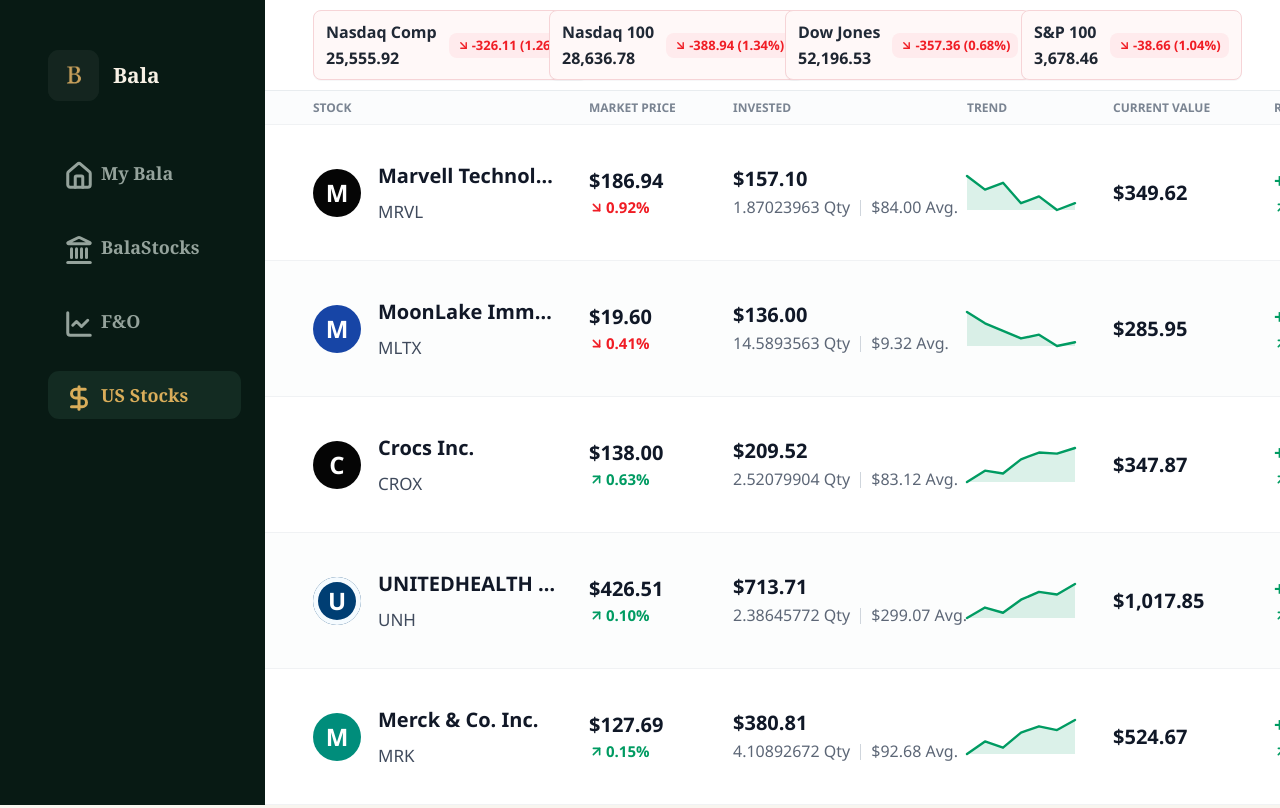
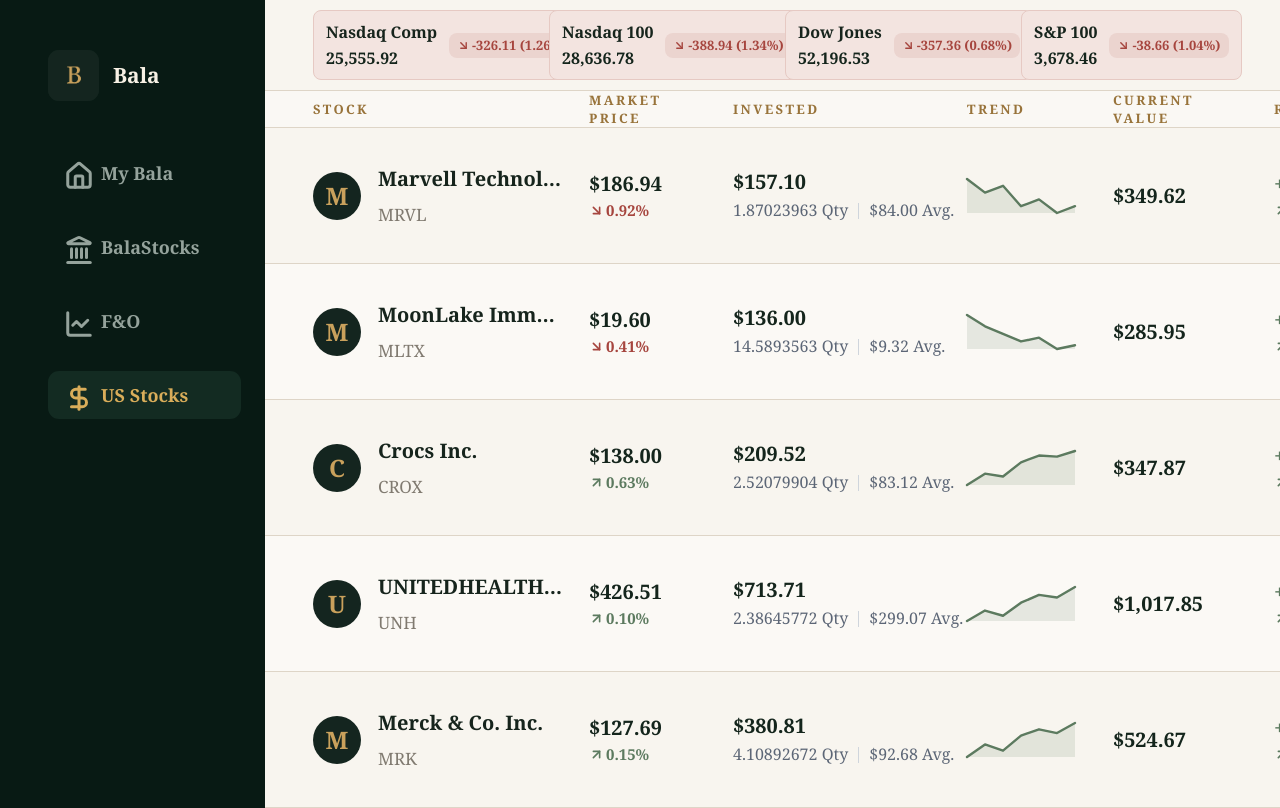
Before and after one commit to balajiekk/portfolio-pilot, a React (Vite) app: page /portfolio-pilot/investments/us-stocks/my-us-stocks in a window 1280 px wide. Built offline with nearby package versions, Linux system fonts and the light colour scheme.

Commit message:
Refine US stocks wealth styling

```diff
--- a/src/features/dashboard/Dashboard.tsx
+++ b/src/features/dashboard/Dashboard.tsx
@@ -189,7 +189,9 @@
           <span>Current Value</span>
           <button className="holding-sort-button" type="button" onClick={toggleReturnsSort}>
             Returns
-            <span aria-hidden="true">{sortDirection === "desc" ? "High" : "Low"}</span>
+            <span className="sr-only">
+              , sorted {sortDirection === "desc" ? "highest first" : "lowest first"}
+            </span>
           </button>
         </div>
 
--- a/src/styles/globals.css
+++ b/src/styles/globals.css
@@ -561,7 +561,9 @@
 
 .stocks-dashboard {
   min-height: 100%;
-  background: var(--bg);
+  background: var(--wealth-cream);
+  color: var(--wealth-text-primary);
+  font-family: var(--font-serif);
 }
 
 .market-strip {
@@ -571,9 +573,9 @@
   gap: 16px;
   grid-template-columns: repeat(4, minmax(220px, 1fr));
   overflow-x: auto;
-  padding: 10px 48px;
-  border-bottom: 1px solid var(--line);
-  background: var(--bg);
+  padding: 10px var(--space-12);
+  border-bottom: 1px solid var(--wealth-line);
+  background: var(--wealth-cream);
 }
 
 .market-index {
@@ -583,21 +585,21 @@
   justify-content: space-between;
   gap: 12px;
   padding: 10px 12px;
-  border: 1px solid var(--line);
-  border-radius: 8px;
-  background: #fbfcfd;
-  box-shadow: 0 1px 0 rgba(17, 24, 39, 0.03);
+  border: 1px solid var(--wealth-line);
+  border-radius: var(--radius-sm);
+  background: var(--wealth-card-bg);
+  box-shadow: none;
   white-space: nowrap;
 }
 
 .market-index--up {
-  border-color: #cdebdc;
-  background: #f8fffb;
+  border-color: #d3dece;
+  background: var(--wealth-positive-bg);
 }
 
 .market-index--down {
-  border-color: #f6d4d7;
-  background: #fff8f8;
+  border-color: #e6c9c3;
+  background: var(--wealth-negative-bg);
 }
 
 .market-index--skeleton {
@@ -612,13 +614,13 @@
 }
 
 .market-index__name {
-  color: #202936;
+  color: var(--wealth-text-row);
   font-size: 16px;
   font-weight: 750;
 }
 
 .market-index__value {
-  color: #1e2530;
+  color: var(--wealth-text-primary);
   font-size: 16px;
   font-weight: 650;
 }
@@ -631,11 +633,11 @@
 }
 
 .market-index__badge--up {
-  background: var(--color-positive-soft);
+  background: rgba(92, 122, 95, 0.12);
 }
 
 .market-index__badge--down {
-  background: var(--color-negative-soft);
+  background: rgba(166, 69, 62, 0.1);
 }
 
 .market-index__badge .trend {
@@ -657,15 +659,15 @@
 }
 
 .trend--up {
-  color: var(--color-positive);
+  color: var(--wealth-positive-text);
 }
 
 .trend--down {
-  color: var(--color-negative);
+  color: var(--wealth-negative-text);
 }
 
 .holdings-surface {
-  background: var(--bg);
+  background: var(--wealth-cream);
 }
 
 .holding-row {
@@ -680,25 +682,26 @@
     minmax(120px, 0.55fr)
     minmax(135px, 0.7fr)
     minmax(135px, 0.7fr);
-  padding: 0 48px;
-  border-bottom: 1px solid var(--line-soft);
+  padding: 0 var(--space-12);
+  border-bottom: 1px solid var(--wealth-line);
 }
 
 .holding-row:nth-child(odd):not(.holding-row--header) {
-  background: #fcfdfd;
+  background: rgba(255, 255, 255, 0.34);
 }
 
 .holding-row:not(.holding-row--header):hover {
-  background: #f8fbfa;
+  background: rgba(255, 255, 255, 0.52);
 }
 
 .holding-row--header {
   min-height: 34px;
-  background: var(--surface);
-  color: #7a8492;
-  font-size: 12px;
-  font-weight: 750;
-  letter-spacing: 0;
+  background: rgba(255, 255, 255, 0.28);
+  color: var(--wealth-gold-dark);
+  font-family: var(--font-serif);
+  font-size: 13px;
+  font-weight: 650;
+  letter-spacing: 2.4px;
   text-transform: uppercase;
 }
 
@@ -707,24 +710,16 @@
   width: max-content;
   align-items: center;
   gap: 8px;
-  color: #7a8492;
-  font-size: 12px;
-  font-weight: 750;
-  letter-spacing: 0;
+  color: var(--wealth-gold-dark);
+  font-family: var(--font-serif);
+  font-size: 13px;
+  font-weight: 650;
+  letter-spacing: 2.4px;
   text-transform: uppercase;
 }
 
 .holding-sort-button:hover {
-  color: #101827;
-}
-
-.holding-sort-button span {
-  padding: 3px 6px;
-  border-radius: 8px;
-  color: var(--color-brand);
-  background: var(--color-brand-soft);
-  font-size: 11px;
-  text-transform: none;
+  color: var(--wealth-text-heading);
 }
 
 .holding-row--skeleton {
@@ -746,28 +741,19 @@
   place-items: center;
   overflow: hidden;
   border-radius: 50%;
-  color: #ffffff;
+  color: var(--wealth-avatar-text);
   font-size: 24px;
   font-weight: 850;
   line-height: 1;
+  background: var(--wealth-avatar-bg);
 }
 
-.stock-logo--navy {
-  background: var(--navy);
-  box-shadow: inset 0 0 0 5px #f5fbff;
-}
-
-.stock-logo--black {
-  background: #050505;
-}
-
-.stock-logo--teal {
-  background: #008d7b;
-}
-
+.stock-logo--navy,
+.stock-logo--black,
+.stock-logo--teal,
 .stock-logo--blue {
-  background: #1745a6;
-  color: #ffffff;
+  background: var(--wealth-avatar-bg);
+  color: var(--wealth-avatar-text);
 }
 
 .stock-identity__text {
@@ -777,7 +763,7 @@
 .stock-identity__text h2 {
   max-width: 300px;
   overflow: hidden;
-  color: #111827;
+  color: var(--wealth-text-row);
   font-size: 20px;
   font-weight: 650;
   letter-spacing: 0;
@@ -789,7 +775,7 @@
 .stock-identity__text span {
   display: inline-block;
   margin-top: 12px;
-  color: #3f4a5c;
+  color: var(--wealth-text-subtle);
   font-size: 17px;
 }
 
@@ -797,11 +783,11 @@
   display: grid;
   justify-items: start;
   gap: 8px;
-  color: #111827;
+  color: var(--wealth-text-primary);
 }
 
 .holding-cell strong {
-  color: #101827;
+  color: var(--wealth-text-primary);
   font-size: 20px;
   font-weight: 650;
   line-height: 1.1;
@@ -809,7 +795,7 @@
 }
 
 .holding-cell--returns strong {
-  color: var(--color-positive);
+  color: var(--wealth-positive-text);
 }
 
 .holding-cell--sparkline {
@@ -835,19 +821,19 @@
 }
 
 .sparkline--up .sparkline__area {
-  fill: var(--color-positive);
+  fill: var(--wealth-positive-text);
 }
 
 .sparkline--up .sparkline__line {
-  stroke: var(--color-positive);
+  stroke: var(--wealth-positive-text);
 }
 
 .sparkline--down .sparkline__area {
-  fill: var(--color-negative);
+  fill: var(--wealth-negative-text);
 }
 
 .sparkline--down .sparkline__line {
-  stroke: var(--color-negative);
+  stroke: var(--wealth-negative-text);
 }
 
 .skeleton {
--- a/src/styles/tokens.css
+++ b/src/styles/tokens.css
@@ -30,6 +30,12 @@
   --wealth-gold: #d9ad5a;
   --wealth-gold-dark: #98733a;
   --wealth-positive: #5d805f;
+  --wealth-negative-bg: #f3e4e0;
+  --wealth-negative-text: #a6453e;
+  --wealth-positive-bg: #e8eee5;
+  --wealth-positive-text: #5c7a5f;
+  --wealth-avatar-bg: #14251f;
+  --wealth-avatar-text: #c9a15c;
   --wealth-brand-mark-bg: #10251d;
   --wealth-brand-text: #f8f1e5;
   --wealth-nav-muted: #95a39c;
```
